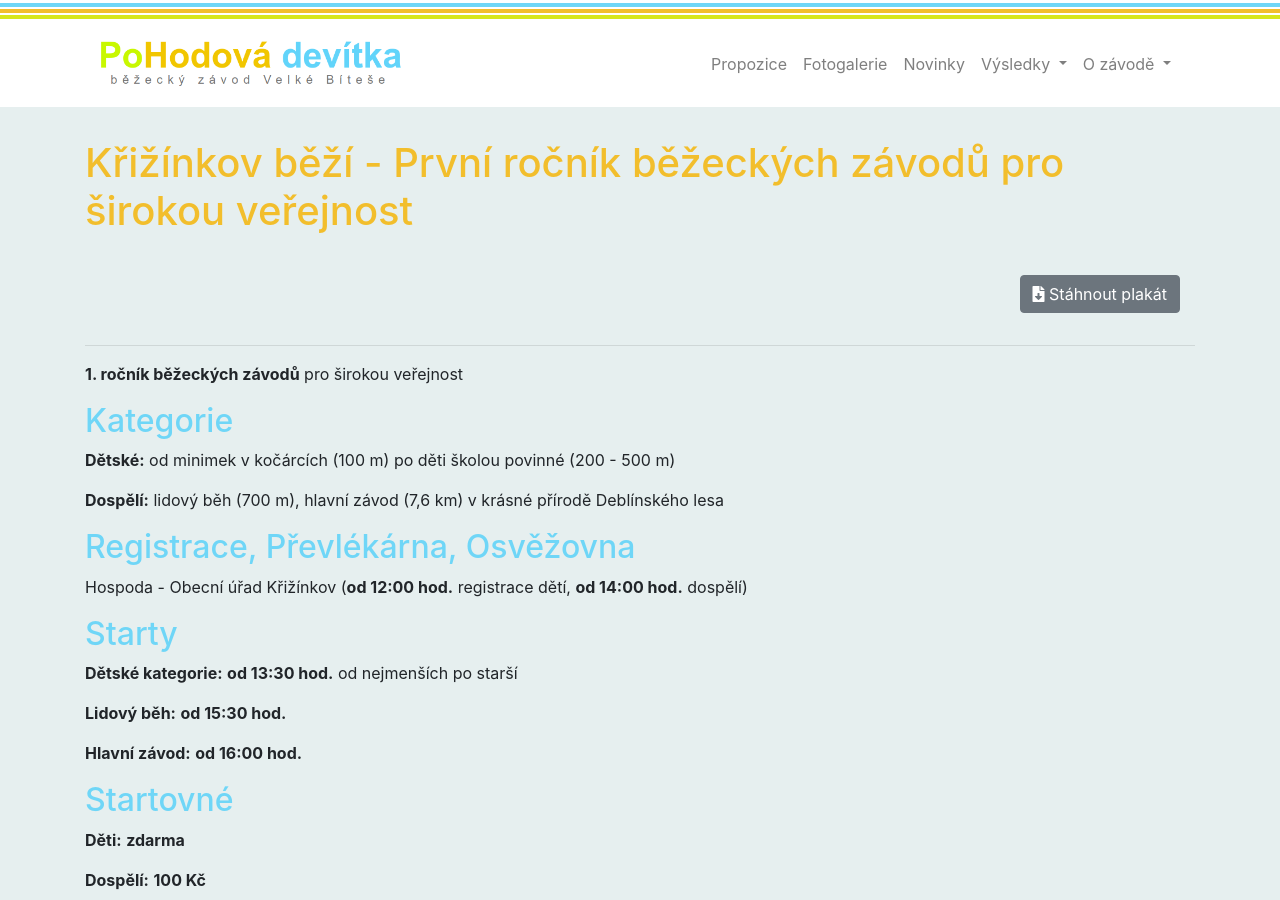
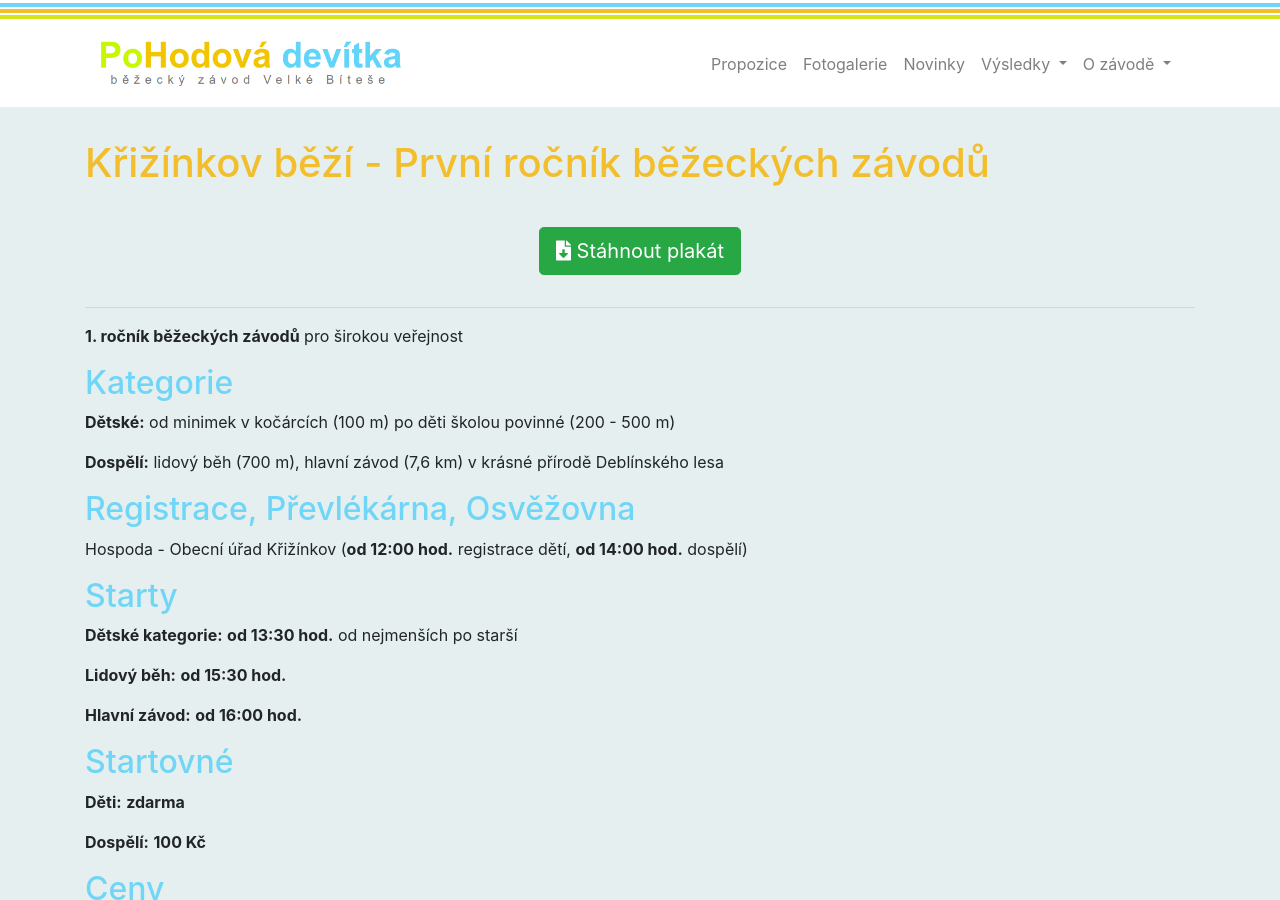
Before and after one commit to pohodovadevitka/pohodovadevitka.github.io, a Jekyll site: the page built from _posts/2019-05-22-krizinkov-bezi.md, in a window 1280 px wide and 900 px high. Built offline with Jekyll 4.4.1, drawn with Linux system fonts in a browser that asks for light colours; nearby versions of some CDN libraries.

Commit message:
Update 2019-05-22-krizinkov-bezi.md

```diff
--- a/_posts/2019-05-22-krizinkov-bezi.md
+++ b/_posts/2019-05-22-krizinkov-bezi.md
@@ -1,14 +1,14 @@
 ---
 layout:      post
-title:       "Křižínkov běží - První ročník běžeckých závodů pro širokou veřejnost"
+title:       "Křižínkov běží - První ročník běžeckých závodů"
 published:   true
 description: "Křižínkov běží - První ročník běžeckých závodů pro širokou veřejnost"
 date:        "2019-05-22T20:00:00"
 ---
 
 <div class="container py-3">
-  <div class="btn-toolbar justify-content-end d-print-none" role="toolbar">
-    <a class="btn btn-md btn-secondary" href="/files/krizinkov-bezi-2019.jpg" target="_blank" rel="noopener">
+  <div class="btn-toolbar justify-content-center d-print-none" role="toolbar">
+    <a class="btn btn-lg btn-success" href="/files/krizinkov-bezi-2019.jpg" target="_blank" rel="noopener">
       <i class="fas fa-file-download"></i>
       Stáhnout plakát
     </a>
```
